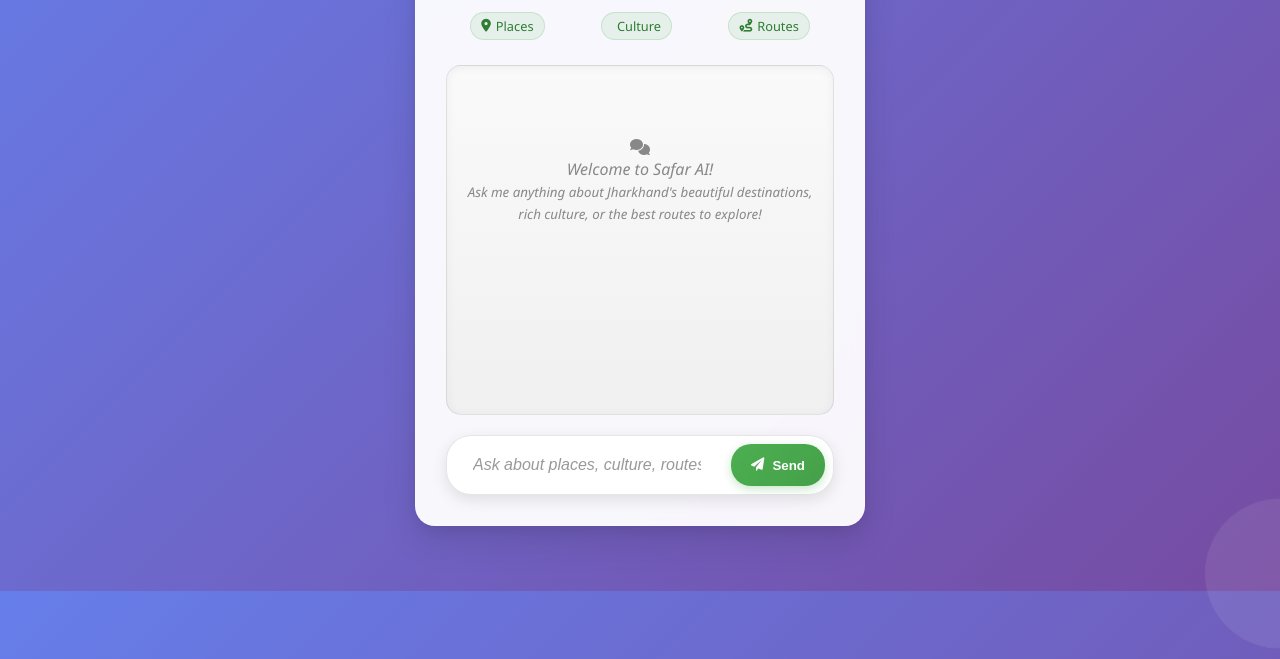
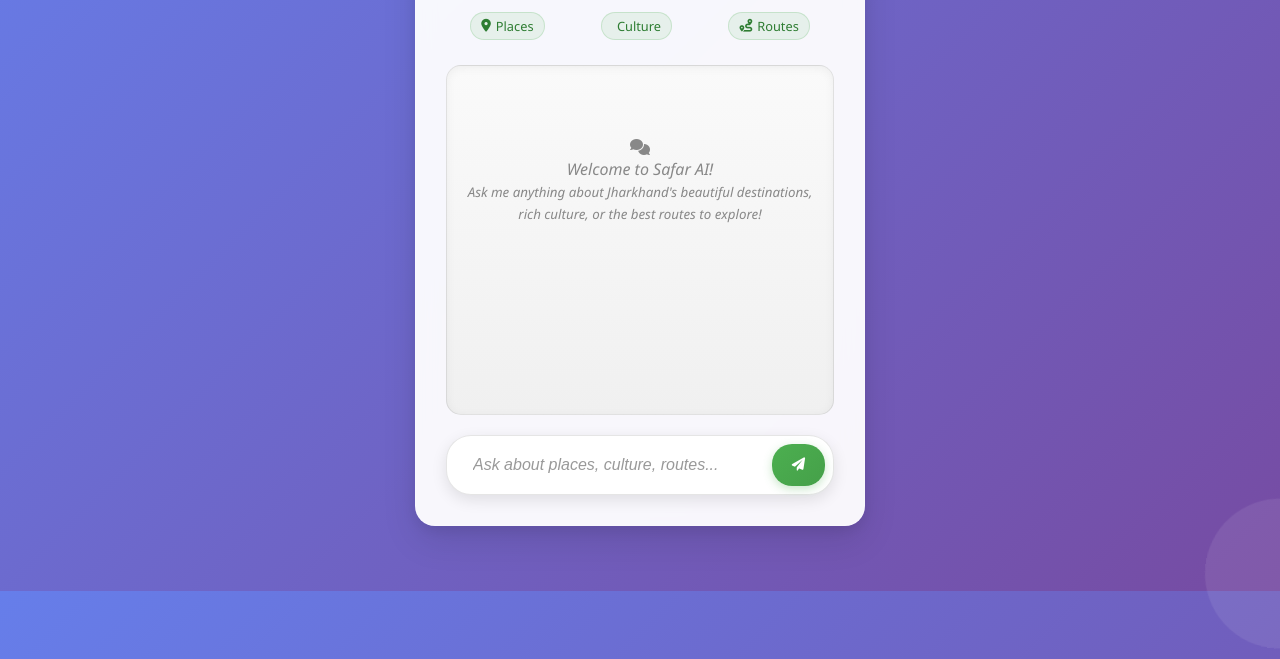
Before and after one commit to vanshsafe-site/safar-ai, a website: page index.html in a window 1280 px wide. Shown: the part 209-868 px from the top of the page. Drawn offline with Linux system fonts and the light colour scheme.

Commit message:
Updated Safar AI backend fixes for Vercel

```diff
--- a/index.html
+++ b/index.html
@@ -404,7 +404,6 @@
         <input type="text" id="user-input" placeholder="Ask about places, culture, routes..." maxlength="500">
         <button class="send-button" onclick="sendMessage()" id="send-button">
           <i class="fas fa-paper-plane"></i>
-          <span>Send</span>
         </button>
       </div>
     </div>
```
